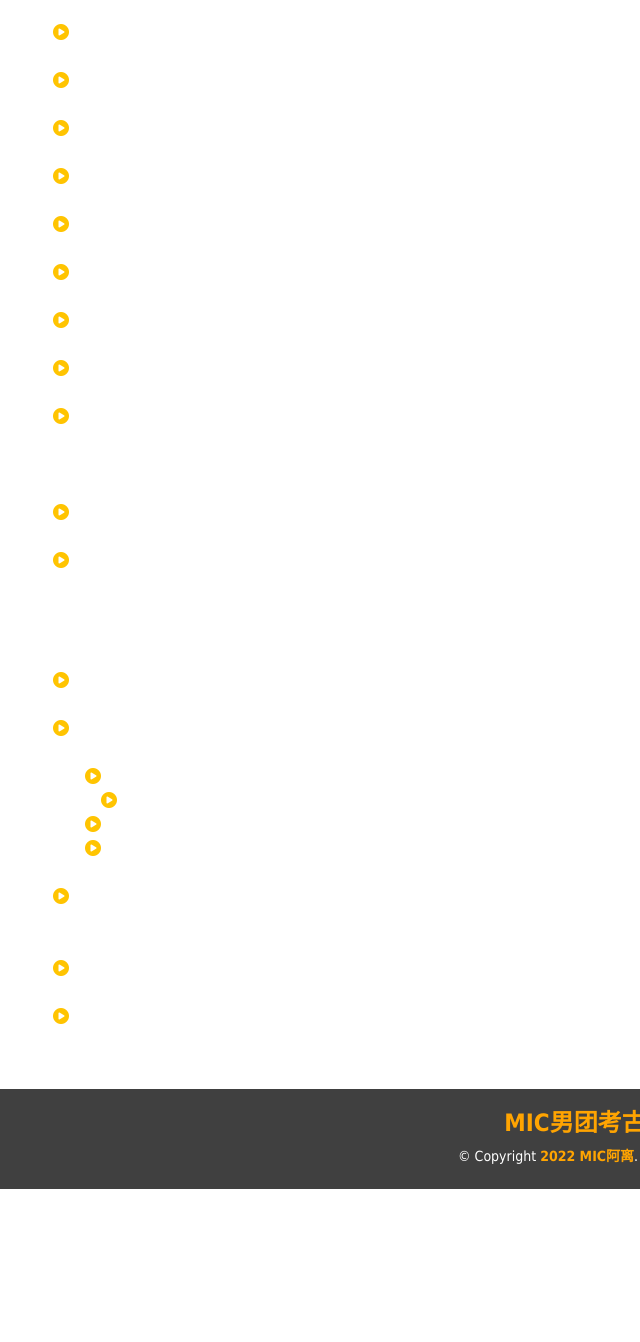
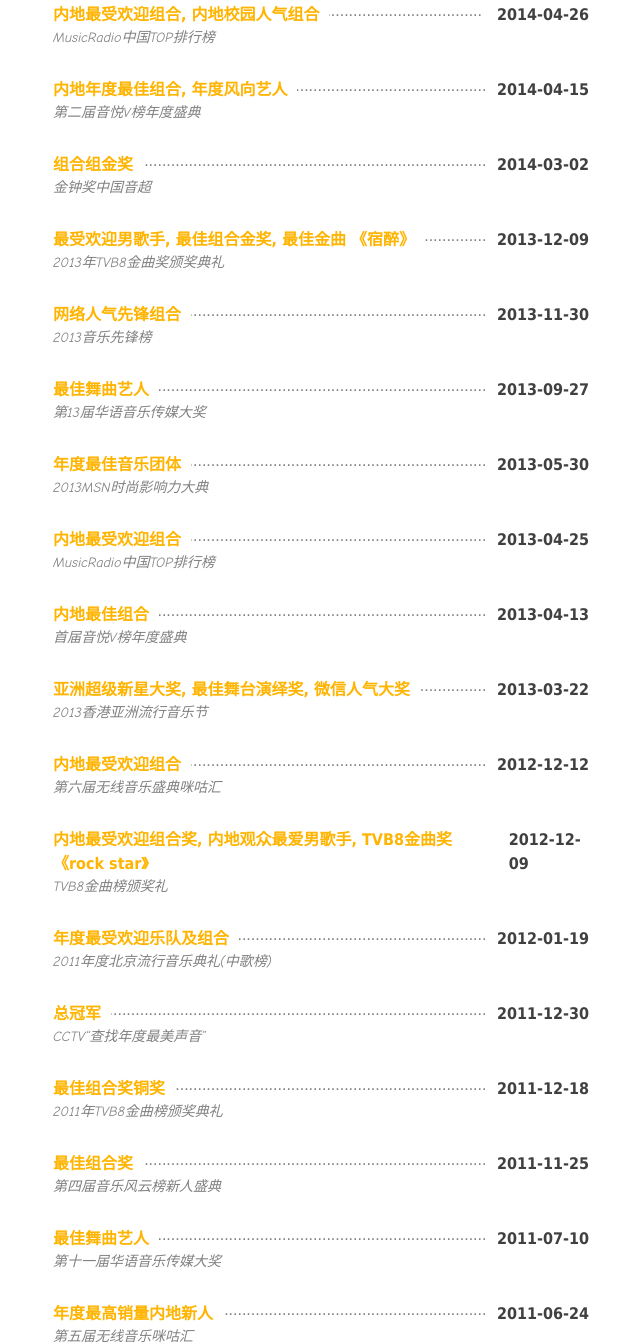
Before and after one commit to MICDoIt/MIC1020, a plain HTML site: page Awards.html in a window 1280 px wide. Shown: the part 170-1512 px from the top of the page, without its empty margins (29-669 px from the left). Before the commit the page ends 1359 px from the top, so only its background shows below. Drawn offline with Linux system fonts and the light colour scheme.

Commit message:
first test

```diff
--- a/Awards.html
+++ b/Awards.html
@@ -73,29 +73,33 @@
         <div class="row award-container">
 
           <div class="col-lg-6 award-item animate__animated animate__fadeInUp">
-				<tr><td>1</td><td>出道前<div class="resources-remarks"></div></td><td>太麦 VCR (成长篇)(总长3分09 bgm)<div class="resources-remarks"></div></td><td><a href="https://www.bilibili.com/video/BV1Y4411p7vw" target="_blank"><i class="fa-solid fa-circle-play"></i></a></td><td>20100430 优酷 酷酷娱乐</td></tr>
-<tr><td>2</td><td>出道前<div class="resources-remarks"></div></td><td>太麦 VCR (总长3分23有声)<div class="resources-remarks"></div></td><td><a href="https://www.bilibili.com/video/BV16x411w79A" target="_blank"><i class="fa-solid fa-circle-play"></i></a></td><td>20100917 优酷 酷酷娱乐</td></tr>
-<tr><td>3</td><td>出道前<div class="resources-remarks"></div></td><td>太麦 VCR (总长1分11有声)<div class="resources-remarks"></div></td><td><a href="https://www.bilibili.com/video/BV1cW411t71o?p=3" target="_blank"><i class="fa-solid fa-circle-play"></i></a></td><td>20110427 太合麦田新人部</td></tr>
-<tr><td>4</td><td>出道前<div class="resources-remarks"></div></td><td>训练 VCR 甩头舞<div class="resources-remarks"></div></td><td><a href="https://www.bilibili.com/video/BV154411K7PT?p=2" target="_blank"><i class="fa-solid fa-circle-play"></i></a></td><td>20110520 太合麦田新人部</td></tr>
-<tr><td>5</td><td>出道前<div class="resources-remarks"></div></td><td>搞怪<div class="resources-remarks"></div></td><td><a href="https://www.bilibili.com/video/BV17A411g7QH" target="_blank"><i class="fa-solid fa-circle-play"></i></a></td><td>鑫卖艺吹葫芦丝;多单杠</td></tr>
-<tr><td>6</td><td>出道前<div class="resources-remarks"></div></td><td>练习生时期片段(9人)<div class="resources-remarks"></div></td><td><a href="https://www.bilibili.com/video/BV154411K7PT?p=6" target="_blank"><i class="fa-solid fa-circle-play"></i></a></td><td>P6~8</td></tr>
-<tr><td>7</td><td>出道前<div class="resources-remarks"></div></td><td>CS舞 练习室<div class="resources-remarks"></div></td><td><a href="https://www.bilibili.com/video/BV154411K7PT?p=28" target="_blank"><i class="fa-solid fa-circle-play"></i></a></td><td></td></tr>
-<tr><td>8</td><td>出道前<div class="resources-remarks"></div></td><td>客串别人MV<div class="resources-remarks"></div></td><td><a href="https://www.bilibili.com/video/BV1Ga411g7P6" target="_blank"><i class="fa-solid fa-circle-play"></i></a></td><td></td></tr>
-<tr><td>9</td><td>2007<div class="resources-remarks"></div></td><td>训练 VCR (街舞秀)<div class="resources-remarks"></div></td><td><a href="https://www.bilibili.com/video/BV154411K7PT" target="_blank"><i class="fa-solid fa-circle-play"></i></a></td><td></td></tr>
-<tr><td>10</td><td>20080123<div class="resources-remarks"></div></td><td>2007中歌榜<div class="resources-remarks"></div></td><td></td><td>伤兵尧和旗袍健次~~</td></tr>
-<tr><td>11</td><td>20080305<div class="resources-remarks"></div></td><td>SK投资太麦发布会<div class="resources-remarks"></div></td><td><a href="https://www.bilibili.com/video/BV11B4y147Cz" target="_blank"><i class="fa-solid fa-circle-play"></i></a></td><td></td></tr>
-<tr><td>12</td><td>20080502<div class="resources-remarks"></div></td><td>成都橘子音乐节<div class="resources-remarks"></div></td><td><a href="https://www.bilibili.com/video/BV1Yb411F75S" target="_blank"><i class="fa-solid fa-circle-play"></i></a></td><td>7人时期; 为师哥伴舞，还有自己的演出，迷彩小背心</td></tr>
-"<tr><td>13</td><td>200812<div class=""resources-remarks""></div></td><td> MTV全球音乐排行榜&#47
-MTV音乐台试镜室<div class=""resources-remarks""></div></td><td><a href=""https://www.bilibili.com/video/BV154411K7PT?p=10"" target=""_blank""><i class=""fa-solid fa-circle-play""></i></a></td><td>多客串VJ ; P10 & P11 </td></tr>"
-<tr><td>14</td><td>出道前<div class="resources-remarks">2009</div></td><td>训练 VCR (模仿MJ舞)<div class="resources-remarks"></div></td><td><a href="https://www.bilibili.com/video/BV154411K7PT?p=3" target="_blank"><i class="fa-solid fa-circle-play"></i></a></td><td></td></tr>
-<tr><td>15</td><td>2009？<div class="resources-remarks"></div></td><td>咪咕<div class="resources-remarks"></div></td><td><a href="https://www.bilibili.com/video/BV1Gt411d7Qc" target="_blank"><i class="fa-solid fa-circle-play"></i></a></td><td>6人</td></tr>
-<tr><td>16</td><td>2010<div class="resources-remarks"></div></td><td>LG棒棒糖广告<div class="resources-remarks"></div></td><td>广告<a href="https://www.bilibili.com/video/BV1U441157RN" target="_blank"><i class="fa-solid fa-circle-play"></i></a><br>完整版<a href="https://www.bilibili.com/video/BV1Wi4y147zS?p=10" target="_blank"><i class="fa-solid fa-circle-play"></i></a><br>花絮<a href="https://www.bilibili.com/video/BV1f4411L7QU" target="_blank"><i class="fa-solid fa-circle-play"></i></a><br>素材<a href="https://www.bilibili.com/video/BV1qS4y1b7JG" target="_blank"><i class="fa-solid fa-circle-play"></i></a></td><td></td></tr>
-
-
-
-<tr><td>17</td><td>2010<div class="resources-remarks"></div></td><td>咪咕后台采访<div class="resources-remarks"></div></td><td><a href="https://www.bilibili.com/video/BV1Nt411o7Mm?p=12" target="_blank"><i class="fa-solid fa-circle-play"></i></a></td><td>"围攻"小鑫</td></tr>
-<tr><td>18</td><td>2010?<div class="resources-remarks"></div></td><td>Rock Star 宣传<div class="resources-remarks">土豆网</div></td><td><a href="https://www.bilibili.com/video/BV1Y4411p7vw?p=12" target="_blank"><i class="fa-solid fa-circle-play"></i></a></td><td></td></tr>
-<tr><td>19</td><td>2010?<div class="resources-remarks"></div></td><td>名人堂<div class="resources-remarks"></div></td><td><a href="https://www.bilibili.com/video/BV1Y4411p7vw?p=34" target="_blank"><i class="fa-solid fa-circle-play"></i></a></td><td></td></tr>
+				<div class="award-content"><a href="#">内地最受欢迎组合, 内地校园人气组合</a><span> 2014-04-26</span></div><div class="award-remarks">MusicRadio中国TOP排行榜</div>
+				<div class="award-content"><a href="#">内地年度最佳组合, 年度风向艺人</a><span>2014-04-15</span></div><div class="award-remarks">第二届音悦V榜年度盛典</div>
+				<div class="award-content"><a href="#">组合组金奖</a><span>2014-03-02</span></div><div class="award-remarks">金钟奖中国音超</div>
+				<div class="award-content"><a href="#"> 最受欢迎男歌手, 最佳组合金奖, 最佳金曲 《宿醉》</a><span>2013-12-09</span></div><div class="award-remarks">2013年TVB8金曲奖颁奖典礼</div>
+				<div class="award-content"><a href="#">网络人气先锋组合</a><span>2013-11-30</span></div><div class="award-remarks">2013音乐先锋榜</div>
+				<div class="award-content"><a href="#">最佳舞曲艺人</a><span>2013-09-27</span></div><div class="award-remarks">第13届华语音乐传媒大奖</div>
+				<div class="award-content"><a href="#">年度最佳音乐团体</a><span>2013-05-30</span></div><div class="award-remarks">2013MSN时尚影响力大典</div>
+				<div class="award-content"><a href="#">内地最受欢迎组合</a><span>2013-04-25</span></div><div class="award-remarks">MusicRadio中国TOP排行榜</div>
+				<div class="award-content"><a href="#">内地最佳组合</a><span>2013-04-13</span></div><div class="award-remarks">首届音悦V榜年度盛典</div>
+				<div class="award-content"><a href="#">亚洲超级新星大奖, 最佳舞台演绎奖, 微信人气大奖</a><span>2013-03-22</span></div><div class="award-remarks">2013香港亚洲流行音乐节</div>
+				<div class="award-content"><a href="#">内地最受欢迎组合</a><span>2012-12-12</span></div><div class="award-remarks">第六届无线音乐盛典咪咕汇</div>
+				<div class="award-content"><a href="#">内地最受欢迎组合奖, 内地观众最爱男歌手, TVB8金曲奖 《rock star》</a><span>2012-12-09</span></div><div class="award-remarks">TVB8金曲榜颁奖礼</div>
+				<div class="award-content"><a href="#">年度最受欢迎乐队及组合</a><span>2012-01-19</span></div><div class="award-remarks">2011年度北京流行音乐典礼(中歌榜)</div>
+				<div class="award-content"><a href="#">总冠军</a><span>2011-12-30</span></div><div class="award-remarks">CCTV“查找年度最美声音”</div>
+				<div class="award-content"><a href="#">最佳组合奖铜奖</a><span>2011-12-18</span></div><div class="award-remarks">2011年TVB8金曲榜颁奖典礼</div>
+				<div class="award-content"><a href="#">最佳组合奖</a><span>2011-11-25</span></div><div class="award-remarks">第四届音乐风云榜新人盛典</div>
+				<div class="award-content"><a href="#">最佳舞曲艺人</a><span>2011-07-10</span></div><div class="award-remarks">第十一届华语音乐传媒大奖</div>
+				<div class="award-content"><a href="#">年度最高销量内地新人</a><span>2011-06-24</span></div><div class="award-remarks">第五届无线音乐咪咕汇</div>
+				<div class="award-content"><a href="#">内地校园人气组合奖, 内地年度最佳金曲奖《rock star》</a><span>2011-04-20</span></div><div class="award-remarks">MusicRadio中国TOP排行榜</div>
+				<div class="award-content"><a href="#">年度新人奖</a><span>2011-04-16</span></div><div class="award-remarks">第15届全球华语榜中榜无线音乐</div>
+				<div class="award-content"><a href="#">年度最佳新人, 年度音乐新势力奖</a><span>2011-04-11</span></div><div class="award-remarks">第十一届蒙牛酸酸乳音乐风云榜年度盛典</div>
+				<div class="award-content"><a href="#">年度先锋新组合奖, 年度先锋舞蹈组合奖</a><span>2011-04-09</span></div><div class="award-remarks">2011音乐先锋榜</div>
+				<div class="award-content"><a href="#">东方新人银奖</a><span>2011-03-19</span></div><div class="award-remarks">第十八届东方风云榜颁奖典礼</div>
+				<div class="award-content"><a href="#">年度金曲 《rock star》</a><span>2011-01-17</span></div><div class="award-remarks">2010年度北京流行音乐典礼(中歌榜)</div>
+				<div class="award-content"><a href="#">年度最佳新人组合奖</a><span>2010-12-19</span></div><div class="award-remarks">第三届音乐风云榜新人盛典</div>
+				<div class="award-content"><a href="#">最具商业潜质奖</a><span>2010-11-25</span></div><div class="award-remarks">粉丝网五周年感恩庆典</div>
+				<div class="award-content"><a href="#">2010年总冠军</a><span>2010-03-28</span></div><div class="award-remarks">2010年咪咕明星学院</div>
 
           </div>
 
```
